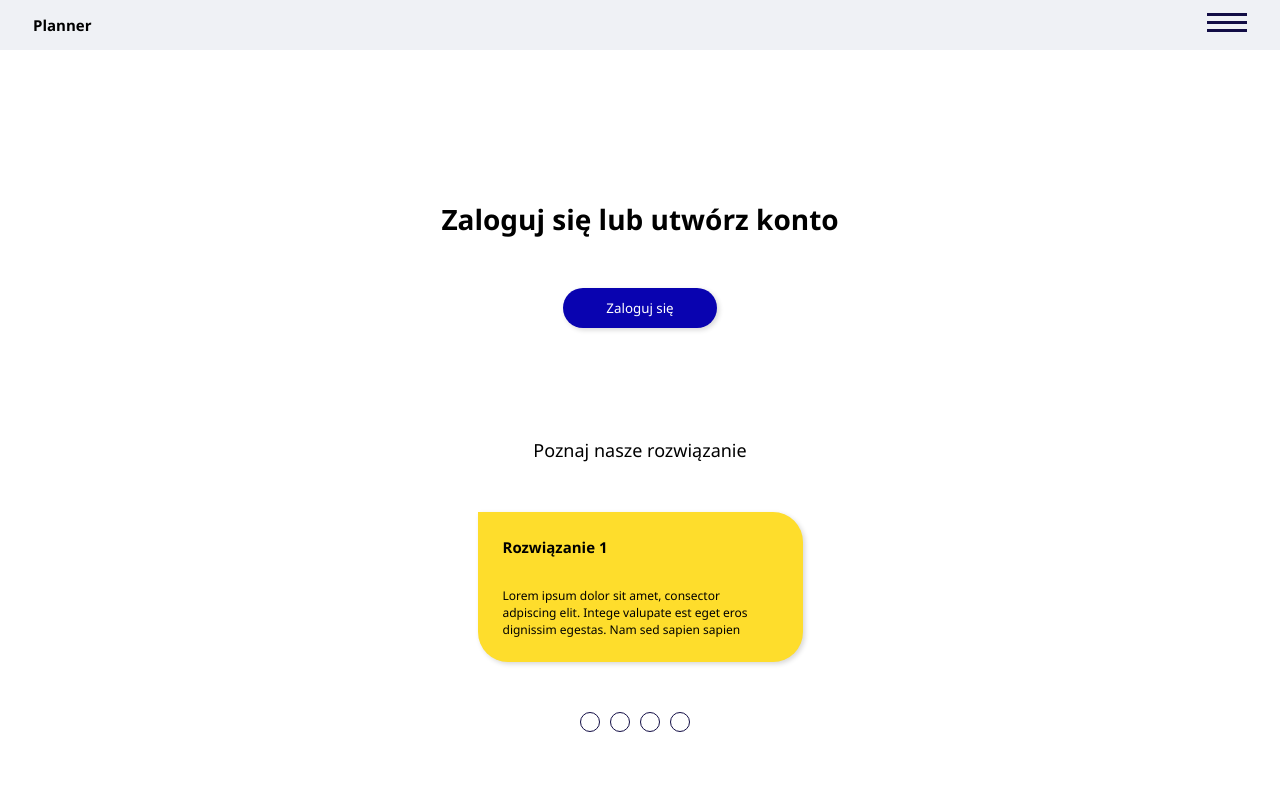
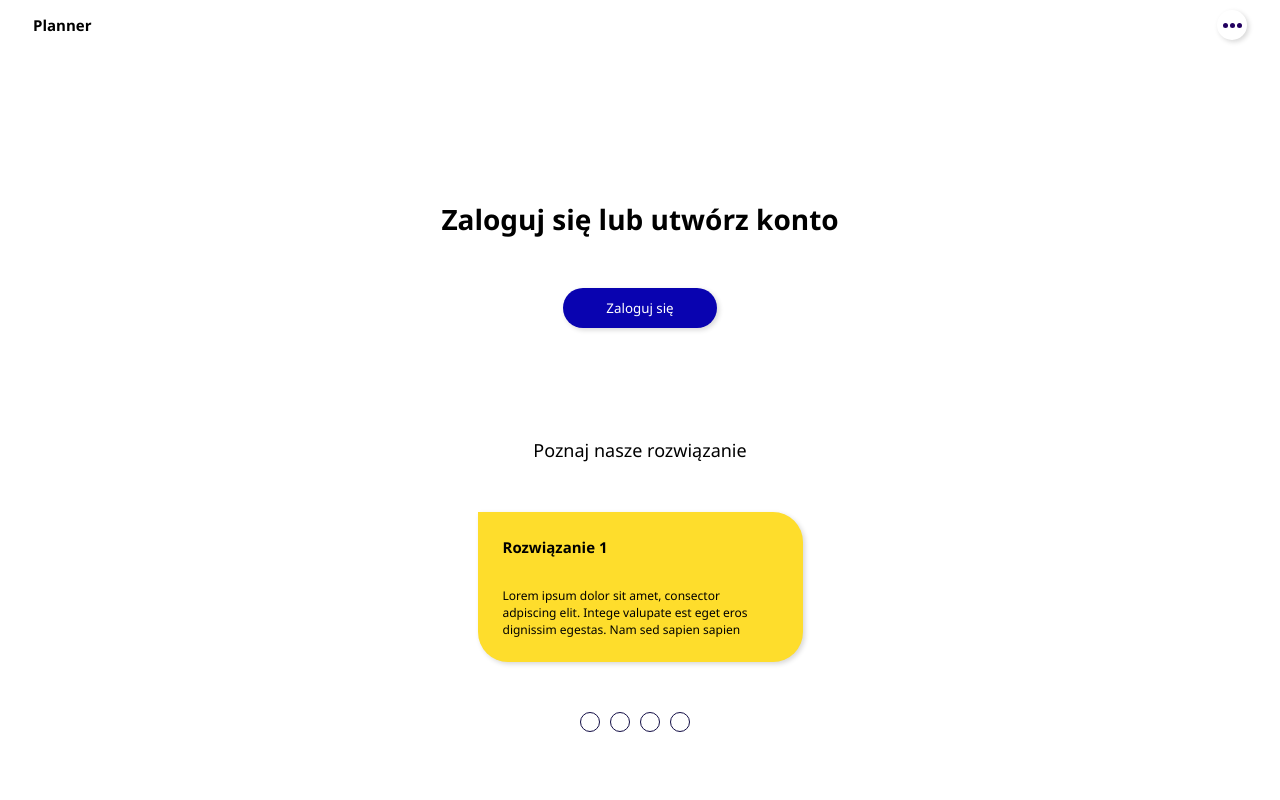
Before and after one commit to Bartlomiej95/Planner, a React (Create React App) app: page /homepage in a window 1280 px wide. Shown: the top 800 px of the page. Built offline with nearby package versions, Linux system fonts and the light colour scheme; no server answers.

Commit message:
Redesign icon in header and add flyout menu

```diff
--- a/src/organisms/Header.js
+++ b/src/organisms/Header.js
@@ -1,17 +1,15 @@
-import React, { useContext } from 'react';
-import { useDispatch } from 'react-redux';
-import { useHistory } from 'react-router-dom';
-import styled from 'styled-components';
+import { useContext, useState } from 'react';
+import { useHistory, withRouter } from 'react-router-dom';
+import styled, { css } from 'styled-components';
 import menuIcon from '../assets/menuIcon.svg';
-import logoutIcon from '../assets/logoutIcon.svg';
-import messageIcon from '../assets/messageIcon.svg';
+import mailIcon from '../assets/mailIcon.svg';
+import UserContext from '../context/UserContext';
+import HiddenMenu from './HiddenMenu';
 import { Logo } from '../components/Heading/Heading';
-import UserContext from '../context/UserContext';
-import { logoutUser } from '../actions/users';
+import { LoginButton } from '../components/Button/Button';
 
 const Wrapper = styled.div`
     height: 50px;
-    background-color: #EFF1F5;
     display: flex;
     flex: row;
     flex-wrap: nowrap;
@@ -20,40 +18,75 @@ const Wrapper = styled.div`
     padding: 0 33px;
 `;
 
-const IconsDiv = styled.div``;
+const IconsDiv = styled.div`
+    display: flex;
+    flex-direction: row;
+    flex-wrap: nowrap;
 
-const Img = styled.img`
-    padding-left: 20px;
-    cursor: pointer;
 `;
 
-const Header = () => {
+const Icon = styled.div`
+    width: 30px;
+    height: 30px;
+    box-shadow: 2px 2px 5px 0px rgba(0, 0, 0, 0.16);
+    border-radius: 50%;
+    margin-left: 30px;
+    cursor: pointer;
+
+    ${({ bcgIcon }) => bcgIcon && css`
+
+        background-image: url(${bcgIcon});
+        background-position: center;
+        background-repeat: no-repeat;
+    `}
+`;
+
+const BackButton = styled(LoginButton)`
+    width: 60px;
+    height: 30px;
+    font-size: 12px;
+    font-weight: 700;
+    border: none;
+    box-shadow: 2px 2px 5px 0px rgba(0, 0, 0, 0.16);
+    margin-left: 30px;
+`;
+
+const Header = (props) => {
 
     const { user } = useContext(UserContext);
-    const dispatch = useDispatch();
+    const [showHiddenMenu, setShowHiddenMenu] = useState(false);
     const history = useHistory();
-
-    const handleLogoutClick = () => {
-        history.push('/homepage/logout');
-        dispatch(logoutUser());
-    }
+    const hiddenBackBtn = props.match.path === "/homepage" || props.match.path === "/homepage/user"
+    console.log(hiddenBackBtn);
 
     return(
+        <>
+            {
+                !showHiddenMenu && (
                     <Wrapper>
                         <Logo>Planner</Logo>
                         <IconsDiv>
                             {
                                 user && (
                                     <>
-                            <Img src={messageIcon} alt="ikona wiadomości" />
-                            <Img src={logoutIcon} alt="ikona wylogowywania" onClick={ () => handleLogoutClick() } />
+                                        <Icon bcgIcon={mailIcon} />
                                     </>
                                 )
                             }
-                <Img src={menuIcon} alt="ikona menu" />
+                            <Icon bcgIcon={menuIcon} onClick={() => setShowHiddenMenu(prev => !prev)} />
+
+                            {
+                                !hiddenBackBtn && ( <BackButton onClick={ () => history.goBack()}>Wróc</BackButton> )
+                            }
+
+
                         </IconsDiv>
                     </Wrapper>
                 )
             }
+            <HiddenMenu isActive={showHiddenMenu} exitHiddenMenu={() => setShowHiddenMenu(false)} />
+        </>
+    )
+}
 
-export default Header;
+export default withRouter(Header);
--- /dev/null
+++ b/src/organisms/HiddenMenu.js
@@ -0,0 +1,84 @@
+import { useDispatch } from 'react-redux';
+import { useHistory } from 'react-router';
+import styled from 'styled-components';
+import { logoutUser } from '../actions/users';
+import { Logo, SubHeading } from '../components/Heading/Heading';
+
+const Wrapper = styled.div`
+    display: flex;
+    justify-content: space-around;
+    position: sticky;
+    flex-direction: column;
+
+    width: 100vw;
+    height: 100vh;
+    top: 0;
+    left: 0;
+    background-color: #EFF1F5;
+`;
+
+const LogoDiv = styled.div`
+    display: flex;
+    justify-content: center;
+    align-items: center;
+    height:10vh;
+    margin: 0 auto;
+
+`;
+
+const MiddleDiv = styled.div`
+    height: 70vh;
+    display: flex;
+    justify-content: center;
+    align-items: center;
+
+`;
+
+const ExitDiv = styled.div`
+    height: 10vh;
+    display: flex;
+    justify-content: center;
+    align-items: center;
+    cursor: pointer;
+`;
+
+const ExitSubHeading = styled.div`
+    color: #372FFF;
+`;
+
+const LogoutSubHeading = styled(SubHeading)`
+    cursor: pointer;
+
+    :hover{
+        color: darkgray;
+    }
+`;
+
+const HiddenMenu = ({ isActive, exitHiddenMenu }) => {
+
+    const history = useHistory();
+    const dispatch = useDispatch();
+
+    const handleLogoutClick = () => {
+        history.push('/homepage/logout');
+        dispatch(logoutUser());
+    }
+
+    return(
+        isActive && (
+            <Wrapper>
+                <LogoDiv>
+                    <Logo>Planner</Logo>
+                </LogoDiv>
+                <MiddleDiv>
+                    <LogoutSubHeading onClick={ () => handleLogoutClick()} >Wyloguj się</LogoutSubHeading>
+                </MiddleDiv>
+                <ExitDiv onClick={() => exitHiddenMenu()}>
+                    <ExitSubHeading>Zamknij</ExitSubHeading>
+                </ExitDiv>
+            </Wrapper>
+        )
+    )
+}
+
+export default HiddenMenu;
```
Also changed, not shown: src/assets/mailIcon.svg (added), src/assets/menuIcon.svg. Lines whose indentation alone changed are shown as unchanged.
